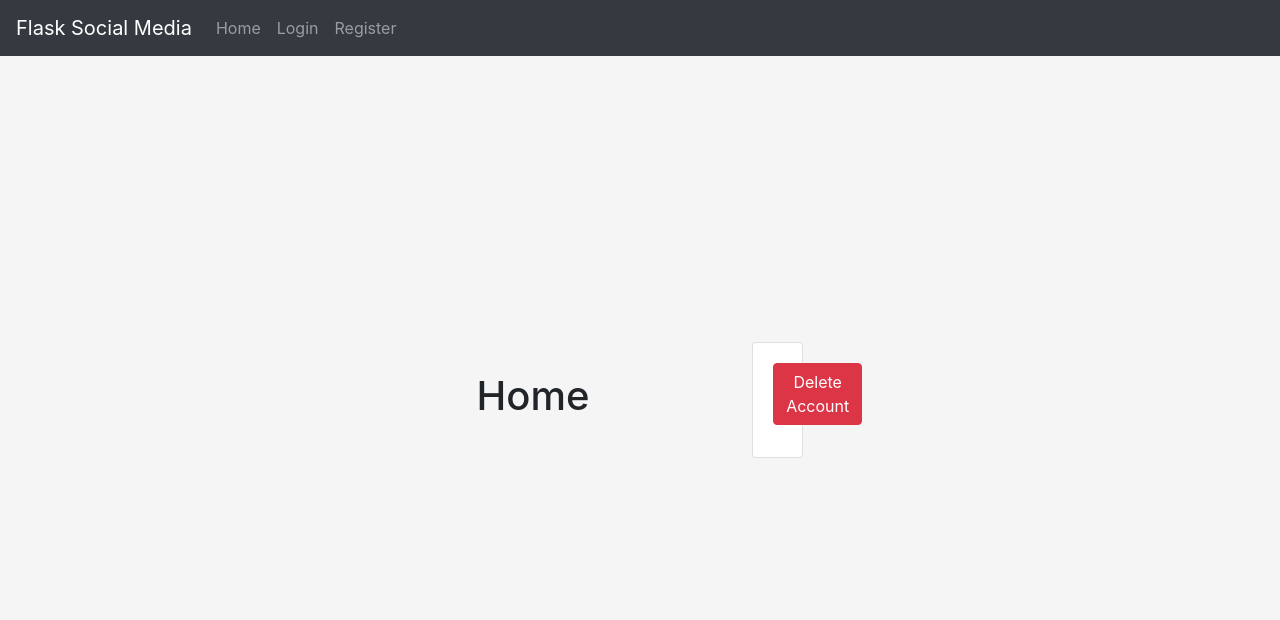
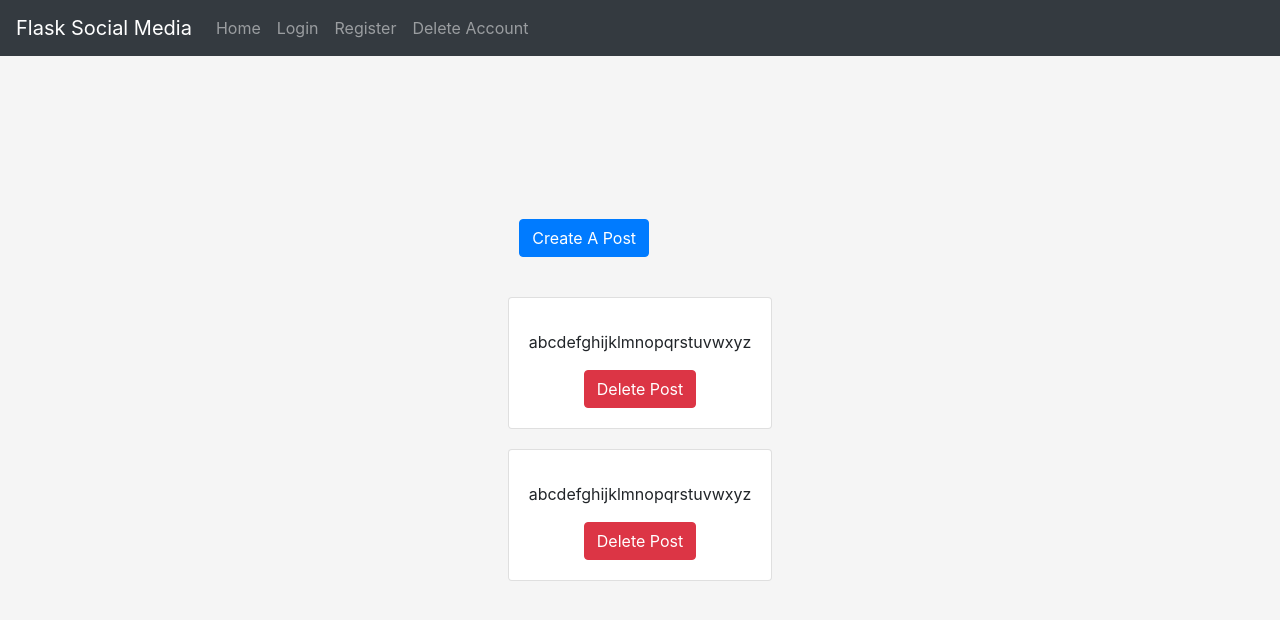
Before and after one commit to neelp03/Team1, a Flask app: page / in a window 1280 px wide. Shown: the top 620 px of the page. Run offline with Flask 2, Linux system fonts and the light colour scheme; the visitor is signed in with stand-in values (Sample User, id 1); data that the repository does not hold is empty; some libraries are stand-ins or nearby versions.

Commit message:
fixed delete account and added create post feature

```diff
--- a/app/routes.py
+++ b/app/routes.py
@@ -10,14 +10,27 @@ from datetime import datetime
 @myapp_obj.route('/index')
 @login_required
 def index():
-    posts = Post.query.all()
+    # posts = Post.query.all()
+    # test posts
+    posts = [
+        {
+            'author': {'username': 'John'},
+            'body': 'abcdefghijklmnopqrstuvwxyz',
+            'id': '1'
+        },
+        {
+            'author': {'username': 'Jane'},
+            'body': 'abcdefghijklmnopqrstuvwxyz',
+            'id': 2
+        }
+    ]
     return render_template('index.html', title='Home', posts=posts)
 
 @myapp_obj.route('/delete_account', methods=['GET', 'POST'])
 def delete_account():
     form = DeleteAccountForm()
     if form.validate_on_submit():
-        if form.password.data == current_user.password:
+        if form.password.data == current_user.password_hash:
             db.session.delete(current_user)
             db.session.commit()
             flash('Your account has been deleted')
@@ -78,7 +91,6 @@ def create_post():
         return redirect(url_for('index'))
     return render_template('create_post.html', title='Create Post', form=form, legend='Create Post')
 
-# delete post
 @myapp_obj.route('/post/<int:post_id>/delete', methods=['POST'])
 def delete_post(post_id):
     post = Post.query.get_or_404(post_id)
--- a/app/templates/base.html
+++ b/app/templates/base.html
@@ -23,6 +23,8 @@
                 <li class="nav-item">
                     <a class="nav-link" href="{{ url_for('register') }}">Register</a>
                 </li>
+                <li class="nav-item">
+                    <a class="nav-link" href="{{ url_for('delete_account') }}">Delete Account</a>
             </ul>
         </div>
     </nav>
--- a/app/templates/index.html
+++ b/app/templates/index.html
@@ -1,10 +1,11 @@
 {% extends "base.html" %}
 {% block content %}
-    <h1>Home</h1>
+
     <div class="row">
-        <div class="col-md-8">
+        <div style="align-items: center; justify-content: center; text-align: center;" class="col-md-8">
+            <a href="{{ url_for('create_post') }}" style="margin:20px;" class="btn btn-primary">Create A Post</a>
             {% for post in posts %}
-                <div class="card">
+                <div style="margin: 20px; width:fit-content; height: auto;" class="card">
                     <div class="card-body">
                         <h5 class="card-title">{{ post.title }}</h5>
                         <p class="card-text">{{ post.body }}</p>
@@ -13,14 +14,5 @@
                 </div>
             {% endfor %}
         </div>
-        <div class="col-md-4">
-            <div class="card">
-                <div class="card-body">
-                    <h5 class="card-title">
-                        <a href="{{ url_for('delete_account') }}" class="btn btn-danger">Delete Account</a>
-                    </h5>
-                </div>
-            </div>
-        </div>
     </div>
 {% endblock %}
```
Also changed, not shown: app/templates/create_post.html (added, +18 -0 lines).
